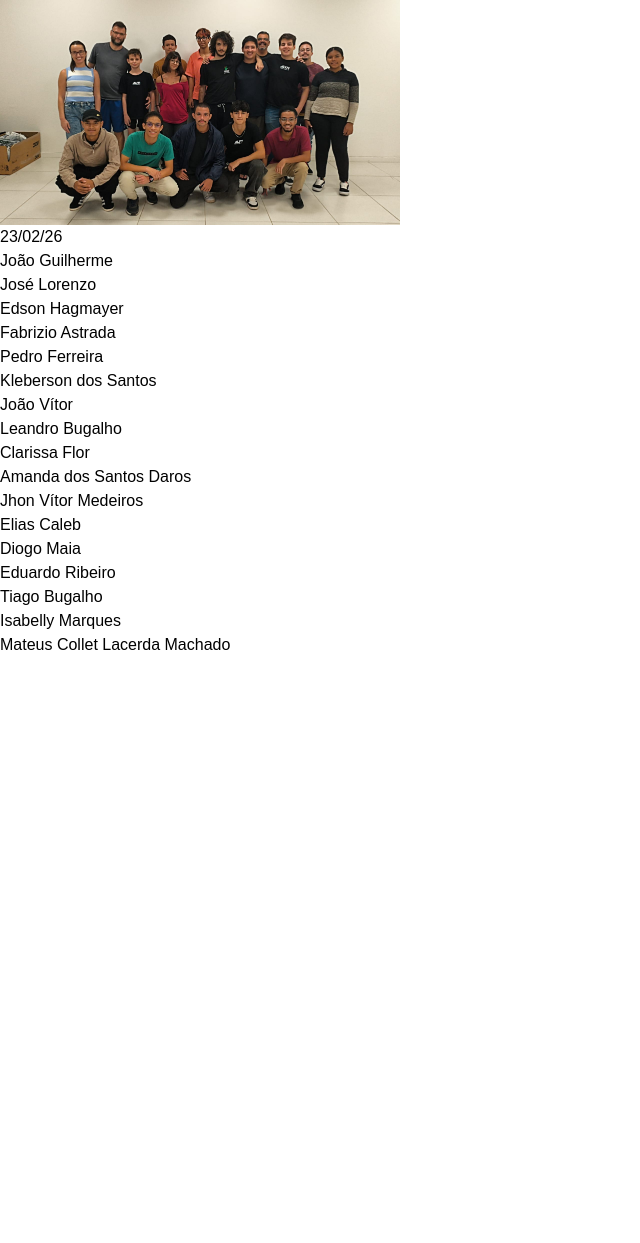
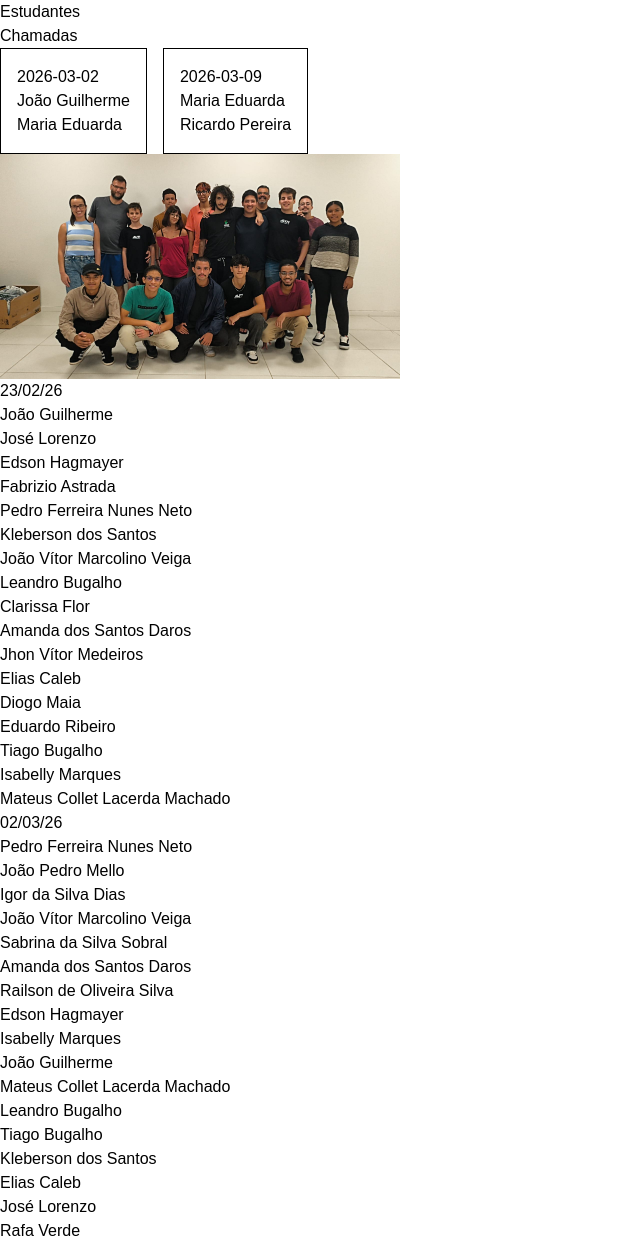
Before and after one commit to pachecolucas/chamada-pro, a Next.js app: page / in a window 1280 px wide. Shown: the whole page, without its empty margins (0-640 px from the left). Before the commit the page ends 800 px from the top, so only its background shows below. Built offline with nearby package versions, Linux system fonts and the light colour scheme.

Commit message:
ajustes aula 2

```diff
--- /dev/null
+++ b/app/model.ts
@@ -0,0 +1,25 @@
+type Dia = {
+  data: string;
+  estudantes: EstudanteId[];
+};
+
+type Estudante = {
+  id: number;
+  nome: string;
+};
+
+export const ESTUDANTES: Record<string, Estudante> = {
+  joao_guilherme: { id: 1, nome: "João Guilherme" },
+  joao_pedro: { id: 2, nome: "João Pedro" },
+  maria_eduarda: { id: 3, nome: "Maria Eduarda" },
+  ricardo_pereira: { id: 4, nome: "Ricardo Pereira" },
+};
+
+type EstudanteId = keyof typeof ESTUDANTES;
+
+export const DIAS: Dia[] = [
+  { data: "2026-03-02", estudantes: ["joao_guilherme", "maria_eduarda"] },
+  { data: "2026-03-09", estudantes: ["maria_eduarda", "ricardo_pereira"] },
+];
+
+console.log(ESTUDANTES, DIAS);
--- a/app/page.tsx
+++ b/app/page.tsx
@@ -1,9 +1,29 @@
 import Image from "next/image";
 import foto from "./pro-260223.jpeg";
+import { DIAS, ESTUDANTES } from "./model";
 
 export default function Home() {
   return (
     <div>
+      <h1>Estudantes</h1>
+      {/* {ESTUDANTES.map((e) => (
+        <div key={e.id}>
+          {e.id} {e.nome}
+        </div>
+      ))} */}
+
+      <h1>Chamadas</h1>
+      <div className="flex gap-4">
+        {DIAS.map((d) => (
+          <div key={d.data} className="border p-4">
+            <h2>{d.data}</h2>
+            {d.estudantes.map((key) => (
+              <div key={key}>{ESTUDANTES[key].nome}</div>
+            ))}
+          </div>
+        ))}
+      </div>
+
       <Image src={foto.src} width={foto.width} height={foto.height} alt="foto" className="w-100" />
       <h1>23/02/26</h1>
       <ol>
@@ -11,9 +31,9 @@ export default function Home() {
         <li>José Lorenzo</li>
         <li>Edson Hagmayer</li>
         <li>Fabrizio Astrada</li>
-        <li>Pedro Ferreira</li>
+        <li>Pedro Ferreira Nunes Neto</li>
         <li>Kleberson dos Santos</li>
-        <li>João Vítor</li>
+        <li>João Vítor Marcolino Veiga</li>
         <li>Leandro Bugalho</li>
         <li>Clarissa Flor</li>
         <li>Amanda dos Santos Daros</li>
@@ -25,6 +45,26 @@ export default function Home() {
         <li>Isabelly Marques</li>
         <li>Mateus Collet Lacerda Machado</li>
       </ol>
+      <h1>02/03/26</h1>
+      <ol>
+        <li>Pedro Ferreira Nunes Neto</li>
+        <li>João Pedro Mello</li>
+        <li>Igor da Silva Dias</li>
+        <li>João Vítor Marcolino Veiga</li>
+        <li>Sabrina da Silva Sobral</li>
+        <li>Amanda dos Santos Daros</li>
+        <li>Railson de Oliveira Silva</li>
+        <li>Edson Hagmayer</li>
+        <li>Isabelly Marques</li>
+        <li>João Guilherme</li>
+        <li>Mateus Collet Lacerda Machado</li>
+        <li>Leandro Bugalho</li>
+        <li>Tiago Bugalho</li>
+        <li>Kleberson dos Santos</li>
+        <li>Elias Caleb</li>
+        <li>José Lorenzo</li>
+        <li>Rafa Verde</li>
+      </ol>
     </div>
   );
 }
```
Also changed, not shown: 1 other file (tests, documents, lock files or other folders).
